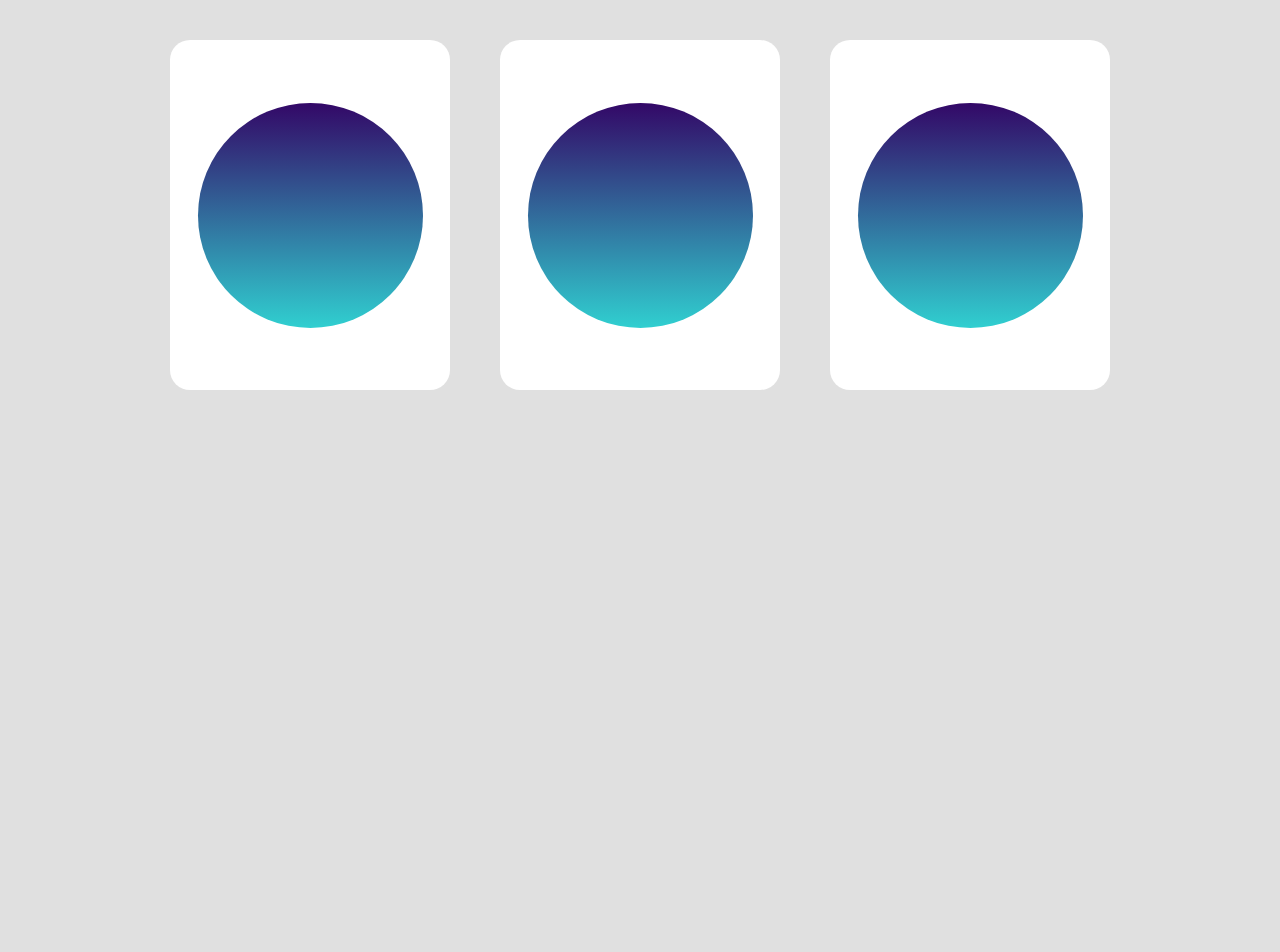
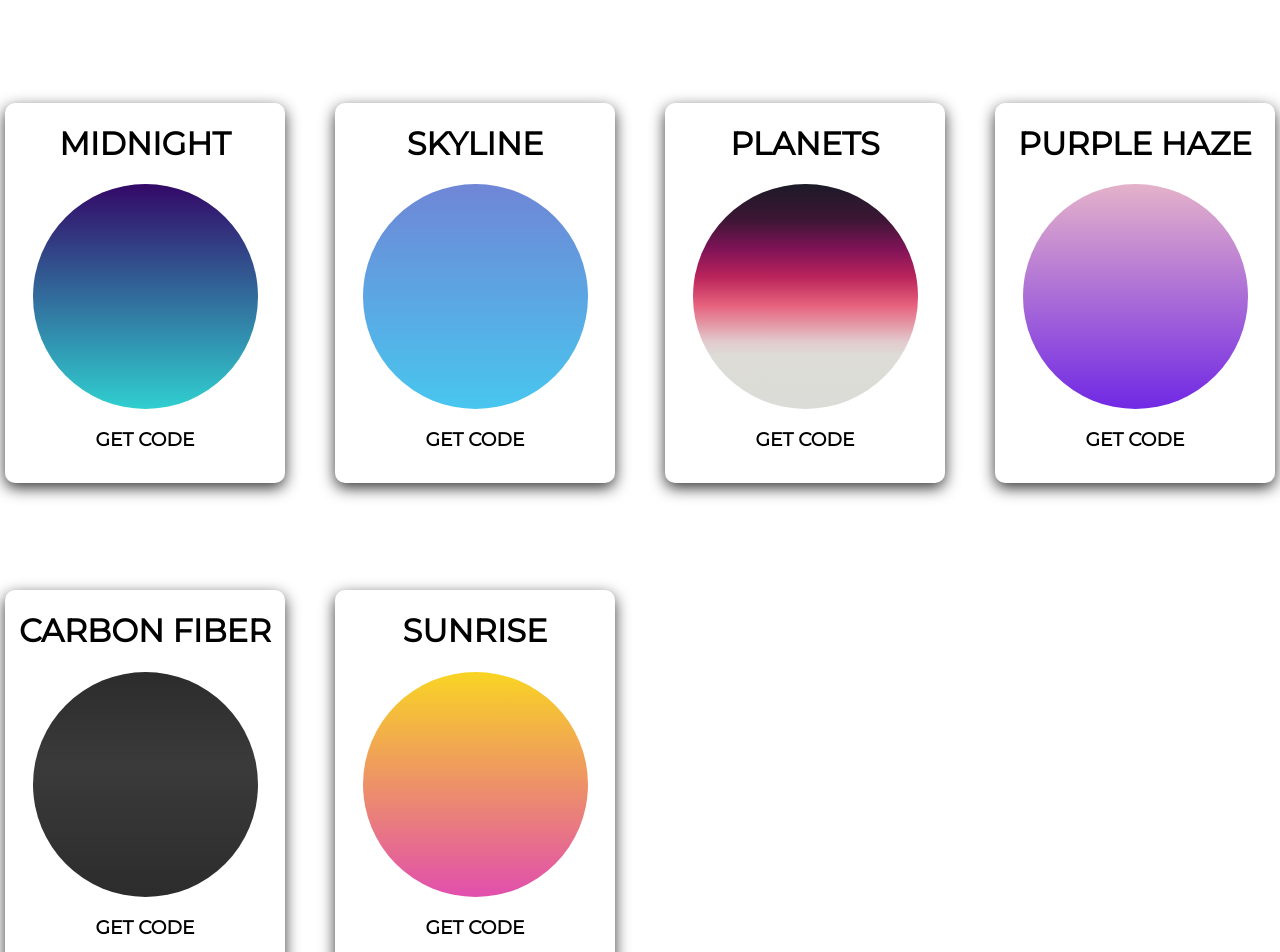
Before and after one commit to dhansenaz/mygradients, a React (Create React App) app: page / in a window 1280 px wide. Shown: the part 480-1432 px from the top of the page. Before the commit the page ends 1280 px from the top, so only its background shows below. Built offline with nearby package versions, Linux system fonts and the light colour scheme.

Commit message:
added titles to card

```diff
--- a/src/components/Card.css
+++ b/src/components/Card.css
@@ -5,17 +5,26 @@
   grid-template-columns: repeat(auto-fit, minmax(280px, auto));
   justify-content: center;
   width: 100%;
-  height: 100vh;
+  height: 100%;
   grid-gap: 50px;
+  padding-top:25px;
+  padding-bottom: 100px;
 }
 .card {
   display: flex;
+  flex-direction: column;
   align-items: center;
   margin-top: 40px;
   width: 280px;
-  height: 350px;
+  height: 380px;
   background-color: #fff;
-  border-radius: 20px;
+  border-radius: 10px;
+  box-shadow: 0 5px 15px rgb(56, 56, 56);
+
+}
+.card h1, h3 {
+    font-family: 'montserrat';
+    text-transform: uppercase;
 }
 .circle {
   margin: 0 auto;
@@ -25,3 +34,44 @@
   border-radius: 100%;
   background-image: linear-gradient(to top, #30cfd0 0%, #330867 100%);
 }
+.circle2 {
+    margin: 0 auto;
+    padding: 0;
+    width: 225px;
+    height: 225px;
+    border-radius: 100%;
+    background-image: linear-gradient(to top, #48c6ef 0%, #6f86d6 100%);
+  }
+  .circle3 {
+    margin: 0 auto;
+    padding: 0;
+    width: 225px;
+    height: 225px;
+    border-radius: 100%;
+    background-image: linear-gradient(to top, #dbdcd7 0%, #dddcd7 24%, #e2c9cc 30%, #e7627d 46%, #b8235a 59%, #801357 71%, #3d1635 84%, #1c1a27 100%);
+  }
+  .circle4 {
+    margin: 0 auto;
+    padding: 0;
+    width: 225px;
+    height: 225px;
+    border-radius: 100%;
+    background-image: linear-gradient(to top, #7028e4 0%, #e5b2ca 100%);
+  }
+  .circle5 {
+    margin: 0 auto;
+    padding: 0;
+    width: 225px;
+    height: 225px;
+    border-radius: 100%;
+    background: linear-gradient(to bottom, #323232 0%, #3F3F3F 40%, #1C1C1C 150%), linear-gradient(to top, rgba(255,255,255,0.40) 0%, rgba(0,0,0,0.25) 200%);
+    background-blend-mode: multiply;
+  }
+  .circle6 {
+    margin: 0 auto;
+    padding: 0;
+    width: 225px;
+    height: 225px;
+    border-radius: 100%;
+    background-image: linear-gradient(to top, #e14fad 0%, #f9d423 100%);
+  }
--- a/src/components/Card.js
+++ b/src/components/Card.js
@@ -5,13 +5,34 @@ const Header = props => {
   return (
     <div className="card-container">
       <div className="card">
+        <h1>Midnight</h1>
         <div className="circle"> </div>
+        <h3>Get Code</h3>
       </div>
       <div className="card">
-        <div className="circle"> </div>
+        <h1>Skyline</h1>
+        <div className="circle2"> </div>
+        <h3>Get Code</h3>
       </div>
       <div className="card">
-        <div className="circle"> </div>
+        <h1>Planets</h1>
+        <div className="circle3"> </div>
+        <h3>Get Code</h3>
+      </div>
+      <div className="card">
+        <h1>purple haze</h1>
+        <div className="circle4"> </div>
+        <h3>Get Code</h3>
+      </div>
+      <div className="card">
+        <h1>carbon fiber</h1>
+        <div className="circle5"> </div>
+        <h3>Get Code</h3>
+      </div>
+      <div className="card">
+        <h1>sunrise</h1>
+        <div className="circle6"> </div>
+        <h3>Get Code</h3>
       </div>
     </div>
   );
--- a/src/components/Header.css
+++ b/src/components/Header.css
@@ -1,6 +1,6 @@
 .header-container {
     position: absolute;
-    top: 40%;
+    top: 35%;
     left: 50%;
     transform: translate(-50%, -50%);
     max-width: 100%;
--- a/src/components/Header.js
+++ b/src/components/Header.js
@@ -6,7 +6,7 @@ const Header = props => {
   return (
     <div className="header-container">
       <img src={selfie} alt="selfie" className="selfie" />
-      <h1 className="gradient-text">My Gradients</h1>
+      <h1 className="gradient-text">My_Gradients</h1>
     </div>
   );
 };
--- a/src/index.css
+++ b/src/index.css
@@ -6,7 +6,7 @@ body {
     sans-serif;
   -webkit-font-smoothing: antialiased;
   -moz-osx-font-smoothing: grayscale;
-  background-color:rgb(224, 224, 224);
+  background-color:rgb(255, 255, 255);
 }
 
 code {
```
